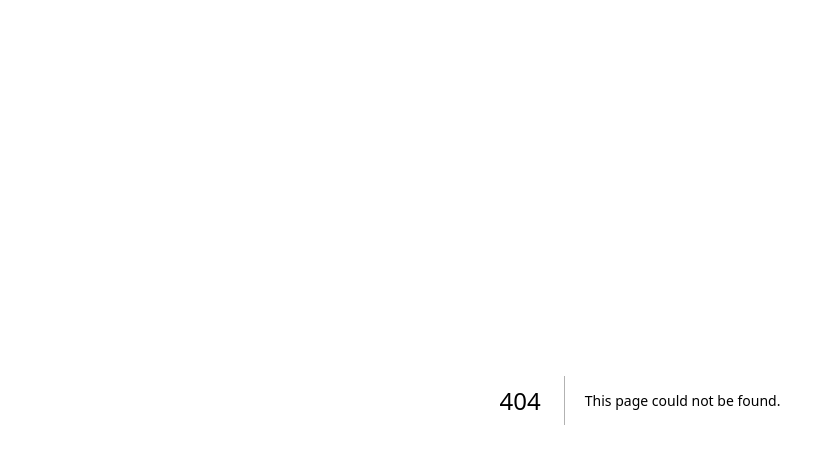
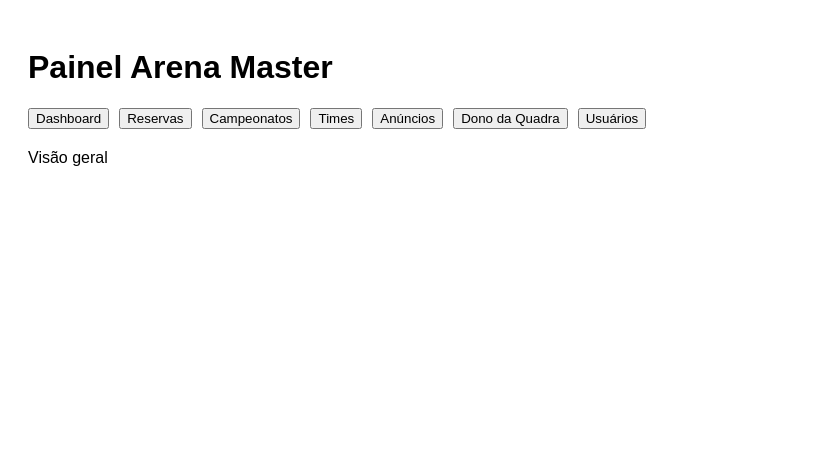
Before and after one commit to eltonjhonlima-lgtm/arena-master, a Next.js app: page /admin in a window 1280 px wide. Before the commit this address had no page. Shown: the top 464 px of the page, without its empty margins (0-815 px from the left). Built offline with nearby package versions, Linux system fonts and the light colour scheme.

Commit message:
Create page.tsx

```diff
--- /dev/null
+++ b/app/admin/page.tsx
@@ -0,0 +1,31 @@
+"use client";
+
+import { useState } from "react";
+
+export default function Admin() {
+  const [aba,setAba]=useState("dashboard");
+
+  return (
+    <main style={{padding:20,fontFamily:"sans-serif"}}>
+      <h1>Painel Arena Master</h1>
+
+      <div style={{display:"flex",gap:10,flexWrap:"wrap",marginBottom:20}}>
+        <button onClick={()=>setAba("dashboard")}>Dashboard</button>
+        <button onClick={()=>setAba("reservas")}>Reservas</button>
+        <button onClick={()=>setAba("campeonatos")}>Campeonatos</button>
+        <button onClick={()=>setAba("times")}>Times</button>
+        <button onClick={()=>setAba("anuncios")}>Anúncios</button>
+        <button onClick={()=>setAba("dono")}>Dono da Quadra</button>
+        <button onClick={()=>setAba("usuarios")}>Usuários</button>
+      </div>
+
+      {aba==="dashboard" && <div>Visão geral</div>}
+      {aba==="reservas" && <div>Gerenciar reservas</div>}
+      {aba==="campeonatos" && <div>Campeonatos completos</div>}
+      {aba==="times" && <div>Times e escudos</div>}
+      {aba==="anuncios" && <div>Upload anúncios</div>}
+      {aba==="dono" && <div>Dono da quadra</div>}
+      {aba==="usuarios" && <div>Usuários</div>}
+    </main>
+  );
+}
```
